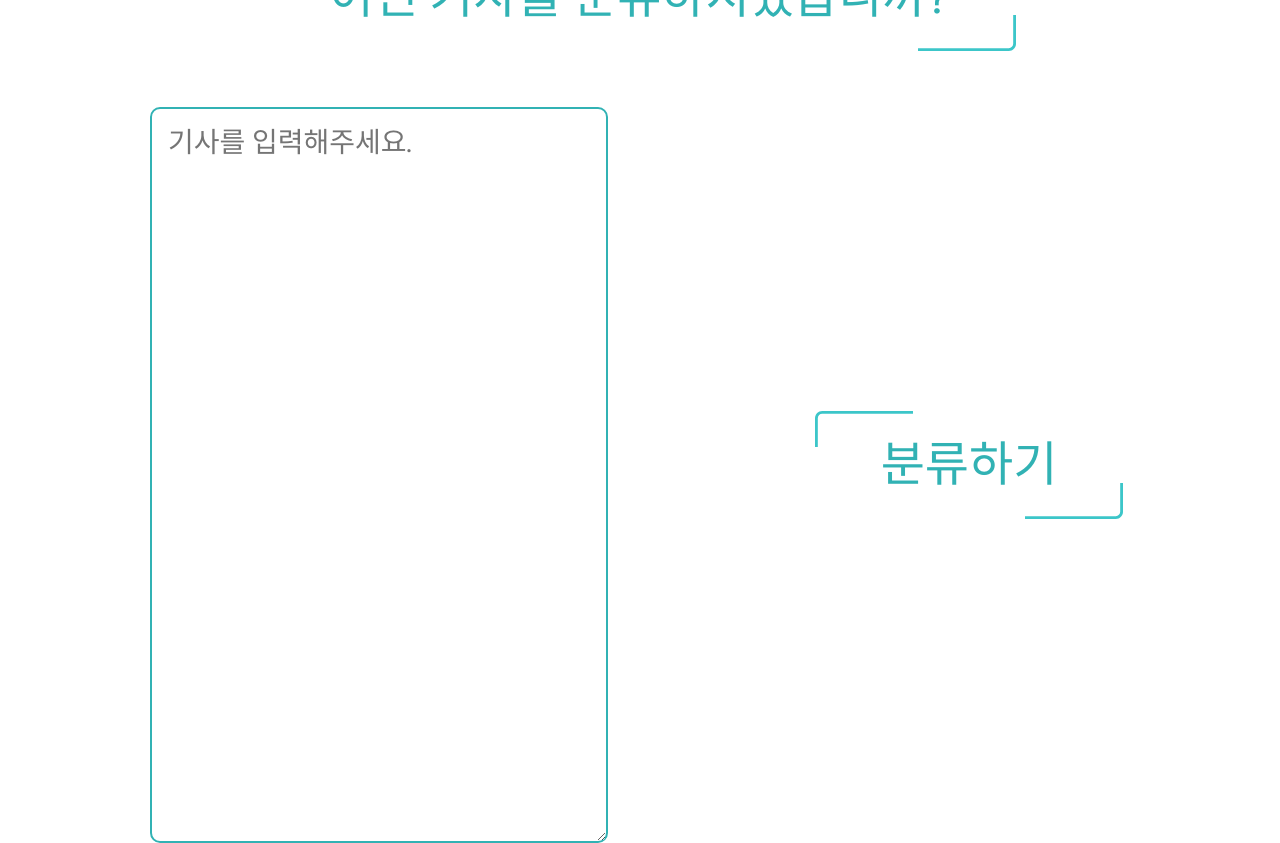
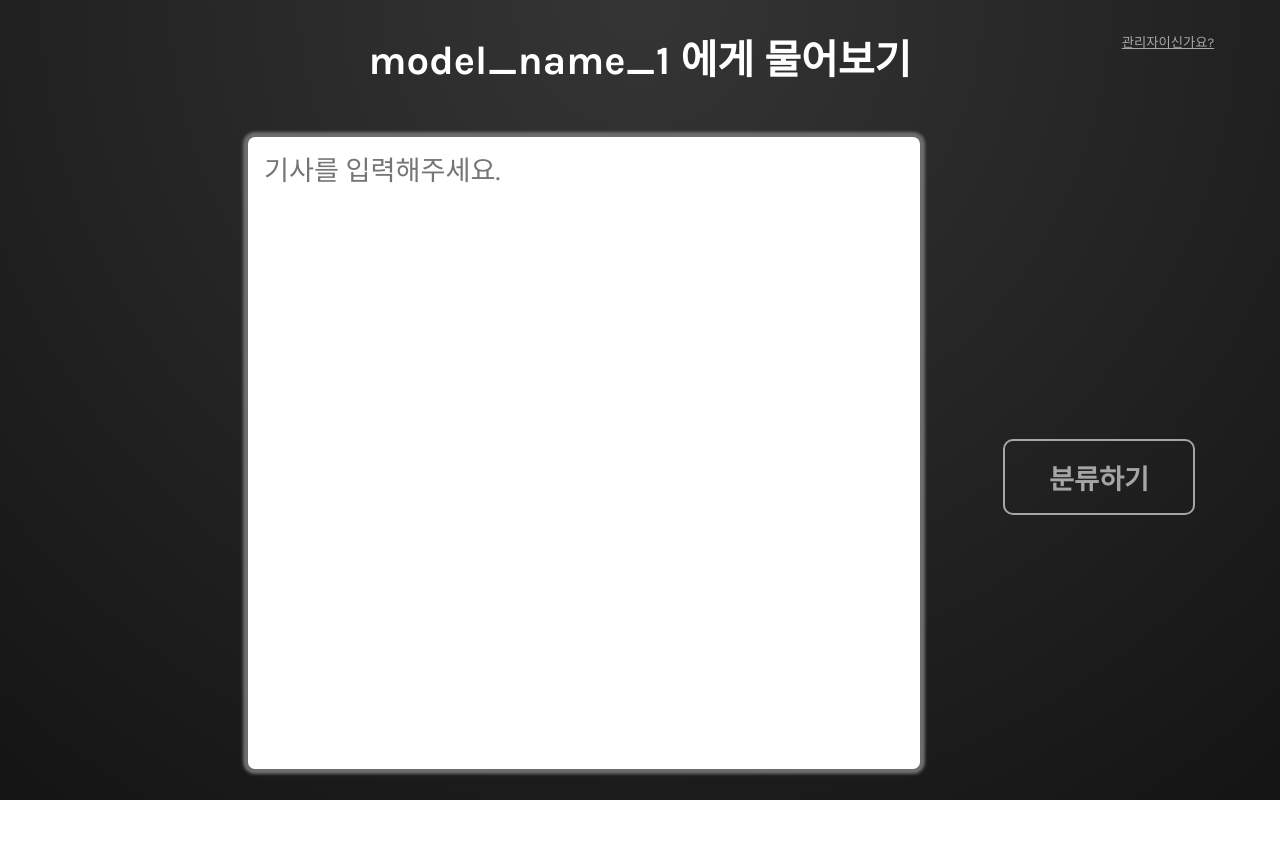
Before and after one commit to hard-coding-mlops/mini-mlops-react, a React (Create React App) app: page /classify in a window 1280 px wide. After the commit the page ends 800 px from the top, so only its background shows below. Built offline with nearby package versions, Linux system fonts and the light colour scheme.

Commit message:
feat: 서비스 페이지 수정

```diff
--- a/src/components/Icon/Icon.jsx
+++ b/src/components/Icon/Icon.jsx
@@ -6,6 +6,7 @@ import ROCKET_ICON from '../../assets/icons/rocket-icon.svg';
 import SAVE_ICON from '../../assets/icons/save-icon.svg';
 import TRASH_ICON from '../../assets/icons/trash-icon.svg';
 import USERLOG_ICON from '../../assets/icons/userlog-icon.svg';
+import SERVICE_ICON from '../../assets/icons/service-icon.svg';
 
 import styles from './Icon.module.css';
 
@@ -18,6 +19,7 @@ const ICON_LABEL = {
     deploy: ROCKET_ICON,
     save: SAVE_ICON,
     userlog: USERLOG_ICON,
+    service: SERVICE_ICON,
 };
 const LABEL_COLOR = {
     add: '#3498DB',
@@ -28,6 +30,7 @@ const LABEL_COLOR = {
     deploy: '#FF6B6B',
     save: '#FFA500',
     userlog: '#3498DB',
+    service: '#3498DB',
 };
 
 function Icon({ label, handleOnClick }) {
@@ -35,7 +38,7 @@ function Icon({ label, handleOnClick }) {
         <button className={styles.iconWithLabel} onClick={handleOnClick}>
             <img src={ICON_LABEL[label]} alt={label} className={styles.icon} />
             <span className={styles.label} style={{ color: LABEL_COLOR[label] }}>
-        {label}
+                {label.toUpperCase()}
             </span>
         </button>
     );
--- a/src/pages/NewsClassifier/NewsClassifier.jsx
+++ b/src/pages/NewsClassifier/NewsClassifier.jsx
@@ -3,12 +3,18 @@ import PageHeader from '../../components/PageHeader/PageHeader';
 import styles from './NewsClassifier.module.css';
 import axios from 'axios';
 import LoadingSpinner from '../../components/LoadingSpinner/LoadingSpinner';
+import PageTemplate from '../PageTemplate/PageTemplate';
+import HeaderTemplate from '../PageTemplate/HeaderTemplate';
+import BodyTemplate from '../PageTemplate/BodyTemplate';
+import { useNavigate } from 'react-router-dom';
 
 function NewsClassifier() {
+    const navigate = useNavigate();
     const articleInputRef = useRef(null);
     const [isLoading, setIsLoading] = useState(false);
     const [isFocused, setIsFocused] = useState(false);
     const [category, setCategory] = useState('');
+    const [firstTry, setFirstTry] = useState(true);
 
     const classifyArticle = async () => {
         setIsLoading(true);
@@ -16,14 +22,16 @@ function NewsClassifier() {
 
         // 3초 기다림(모델 예측 불러올 때에는 지울 것!)
         await new Promise((resolve) => setTimeout(resolve, 3000));
+        // alert(article);
+        // const result = await axios.post(`${process.env.REACT_APP_SERVER_URL}/classifier/classify`, {
+        //   content: article,
+        // });
 
-    const result = await axios.post(`${process.env.REACT_APP_SERVER_URL}/classifier/classify`, {
-      content: article,
-    });
+        // setCategory(result.data.category);
 
-    setCategory(result.data.category);
-
+        setCategory('사회');
         setIsLoading(false);
+        setFirstTry(false);
     };
 
     const resultOrGetResult = () => {
@@ -52,8 +60,11 @@ function NewsClassifier() {
 
     return (
         <div className={styles.newsClassifier}>
-      <PageHeader>어떤 기사를 분류하시겠습니까?</PageHeader>
-      <div className={styles.newsClassifierBody}>
+            <button className={styles.toAdmin} onClick={() => navigate('/')}>
+                관리자이신가요?
+            </button>
+            <span className={styles.modelName}>model_name_1 에게 물어보기</span>
+            <div className={styles.container}>
                 <textarea
                     ref={articleInputRef}
                     name='article-input'
@@ -64,7 +75,43 @@ function NewsClassifier() {
                     cols='100'
                     rows='48'
                 />
-        <div className={styles.classifyingButtonContainer}>{resultOrGetResult()}</div>
+                <div className={styles.infoContainer}>
+                    <div className={styles.answer}>
+                        {category ? (
+                            <div>
+                                해당 기사는{' '}
+                                <span
+                                    style={{
+                                        fontSize: '2rem',
+                                        fontWeight: '800',
+                                        textDecoration: 'underline',
+                                    }}
+                                >
+                                    &nbsp;{category}&nbsp;
+                                </span>{' '}
+                                분야입니다.
+                            </div>
+                        ) : (
+                            ''
+                        )}
+                    </div>
+                    <br />
+                    {isLoading ? (
+                        <div
+                            style={{
+                                width: '12rem',
+                                display: 'flex',
+                                justifyContent: 'center',
+                            }}
+                        >
+                            <LoadingSpinner />
+                        </div>
+                    ) : (
+                        <button onClick={classifyArticle} className={styles.askModel}>
+                            {firstTry ? '분류하기' : '다시하기'}
+                        </button>
+                    )}
+                </div>
             </div>
         </div>
     );
--- a/src/pages/NewsClassifier/NewsClassifier.module.css
+++ b/src/pages/NewsClassifier/NewsClassifier.module.css
@@ -1,3 +1,23 @@
+.toAdmin {
+    position: absolute;
+    top: 1rem;
+    right: 2rem;
+    width: 10rem;
+    padding: 1rem 0;
+    border: none;
+    /* border-radius: 10px; */
+    /* border: 2px solid rgba(255, 255, 255, 0.6); */
+    background-color: transparent;
+    color: rgba(255, 255, 255, 0.6);
+    transition: all 0.2s ease-in-out;
+    text-decoration: underline;
+}
+.toAdmin:hover {
+    /* border: 2px solid white; */
+
+    color: white;
+}
+
 .newsClassifier {
     width: 100%;
     height: 100vh;
@@ -5,44 +25,72 @@
     flex-direction: column;
     justify-content: center;
     align-items: center;
+    background: radial-gradient(circle at center top, #353535, #141414);
+    color: white;
 }
-.newsClassifierBody {
-  margin-top: 50px;
-  width: 100%;
-  display: flex;
-  flex-direction: row;
-  justify-content: center;
-  align-items: center;
+
+.modelName {
+    font-size: 2.5rem;
+    font-weight: 700;
+    margin-bottom: 3rem;
 }
+
 .articleInput {
-  border: 2px solid #31b2b4;
+    width: 50vw;
+    height: 600px;
+    border: 3px solid #6c6c6c;
+    box-shadow: 0 0 3px 2px #6c6c6c;
     border-radius: 10px;
-  margin: 0 150px;
     padding: 1rem;
-  width: 50vw;
-  height: 700px;
-  font-size: 28px;
+    font-size: 1.7rem;
     line-height: 36px;
+    resize: none;
+    transition: all 0.7s ease-in-out;
 }
 .articleInput:focus {
-  border-width: 3px;
-  box-shadow: #31b2b4 0px 0px 4px;
-  outline-color: #31b2b4;
+    outline: none;
+    /* border: 10px solid #6c6c6c; */
+    box-shadow: 0 0 60px 15px #6c6c6c;
 }
 
-.classifyingButtonContainer {
-  margin: 0 100px 0 0;
-  width: 50vw;
+.container {
+    margin-left: 10rem;
+    font-size: 1.7rem;
+    font-weight: 500;
+    color: white;
     display: flex;
     justify-content: center;
     align-items: center;
 }
-.classifyingButton {
-  width: 100%;
-  height: 100%;
-  border: none;
+.infoContainer {
+    display: flex;
+    flex-direction: column;
+    justify-content: center;
+    align-items: center;
+    margin-left: 5rem;
+}
+.modelInfo {
+    font-weight: 700;
+}
+.askModel {
+    width: 12rem;
+    padding: 1rem 0;
+    font-size: 1.7rem;
+    font-weight: 700;
     border-radius: 10px;
+    border: 2px solid rgba(255, 255, 255, 0.6);
     background-color: transparent;
-  font-size: 48px;
-  color: #31b2b4;
+    color: rgba(255, 255, 255, 0.6);
+    transition: all 0.2s ease-in-out;
 }
+.askModel:hover {
+    border: 2px solid white;
+    color: white;
+}
+
+.answer {
+    font-size: 1.7rem;
+    font-weight: 700;
+    /* margin-top: 2rem; */
+    margin-bottom: 1rem;
+}
--- a/src/pages/UserLogManagement/UserLogManagement.jsx
+++ b/src/pages/UserLogManagement/UserLogManagement.jsx
@@ -4,6 +4,7 @@ import BodyTemplate from '../PageTemplate/BodyTemplate';
 
 import styles from './UserLogManagement.module.css';
 import { useNavigate } from 'react-router-dom';
+import Icon from '../../components/Icon/Icon';
 
 const dummyData = [
     {
@@ -85,7 +86,17 @@ function UserLogManagement() {
 
     return (
         <PageTemplate>
-      <HeaderTemplate>사용자 이용 로그</HeaderTemplate>
+            <HeaderTemplate>
+                <div style={{ width: '100%', display: 'flex', alignItems: 'center', justifyContent: 'space-between' }}>
+                    <span>사용자 이용 로그</span>
+                    <Icon
+                        label='service'
+                        handleOnClick={() => {
+                            navigate('/classify');
+                        }}
+                    />
+                </div>
+            </HeaderTemplate>
             <BodyTemplate>
                 <div className={styles.tableContainer}>
                     <table className={styles.table}>
```
Also changed, not shown: src/assets/icons/service-icon.svg (added). Lines whose indentation alone changed are shown as unchanged.
